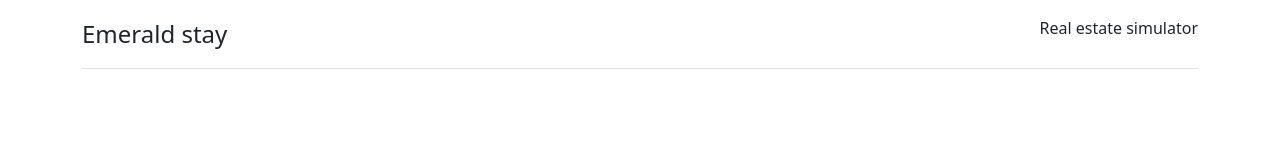
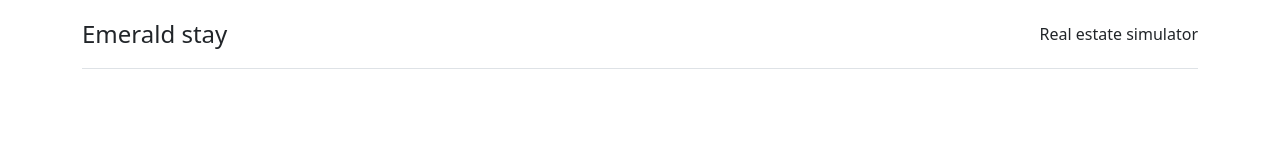
Before and after one commit to jas75/real-estate-simulator, an Angular app: page / in a window 1280 px wide. Shown: the top 160 px of the page. Built offline with nearby package versions, Linux system fonts and the light colour scheme.

Commit message:
short fixes with classes

```diff
--- a/src/app/components/header/header.component.html
+++ b/src/app/components/header/header.component.html
@@ -3,9 +3,8 @@
       <a href="/" class="d-flex align-items-center mb-3 mb-md-0 me-md-auto text-dark text-decoration-none">
         <span class="fs-4">Emerald stay</span>
       </a>
-
-      <ul class="nav nav-pills align-items">
-        <li class="nav-item">        Real estate simulator        </li>
+      <ul class="nav nav-pills align-items-center">
+        <li class="nav-item">Real estate simulator</li>
       </ul>
     </header>
 </div>
--- a/src/app/components/header/header.component.scss
+++ b/src/app/components/header/header.component.scss
@@ -6,4 +6,4 @@
         flex-direction: column;
         align-items: center;
     }
-  }
+}
```
